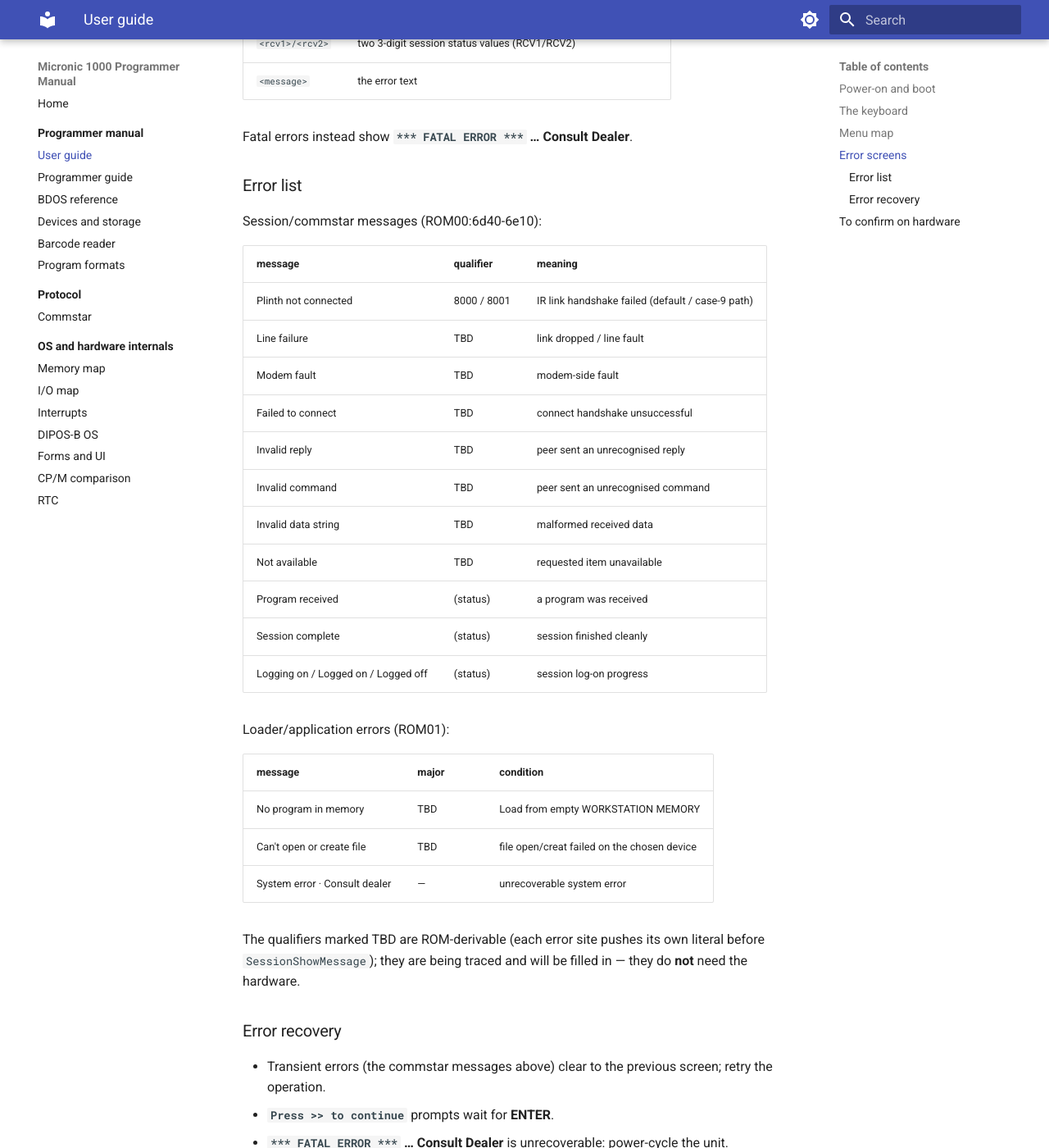
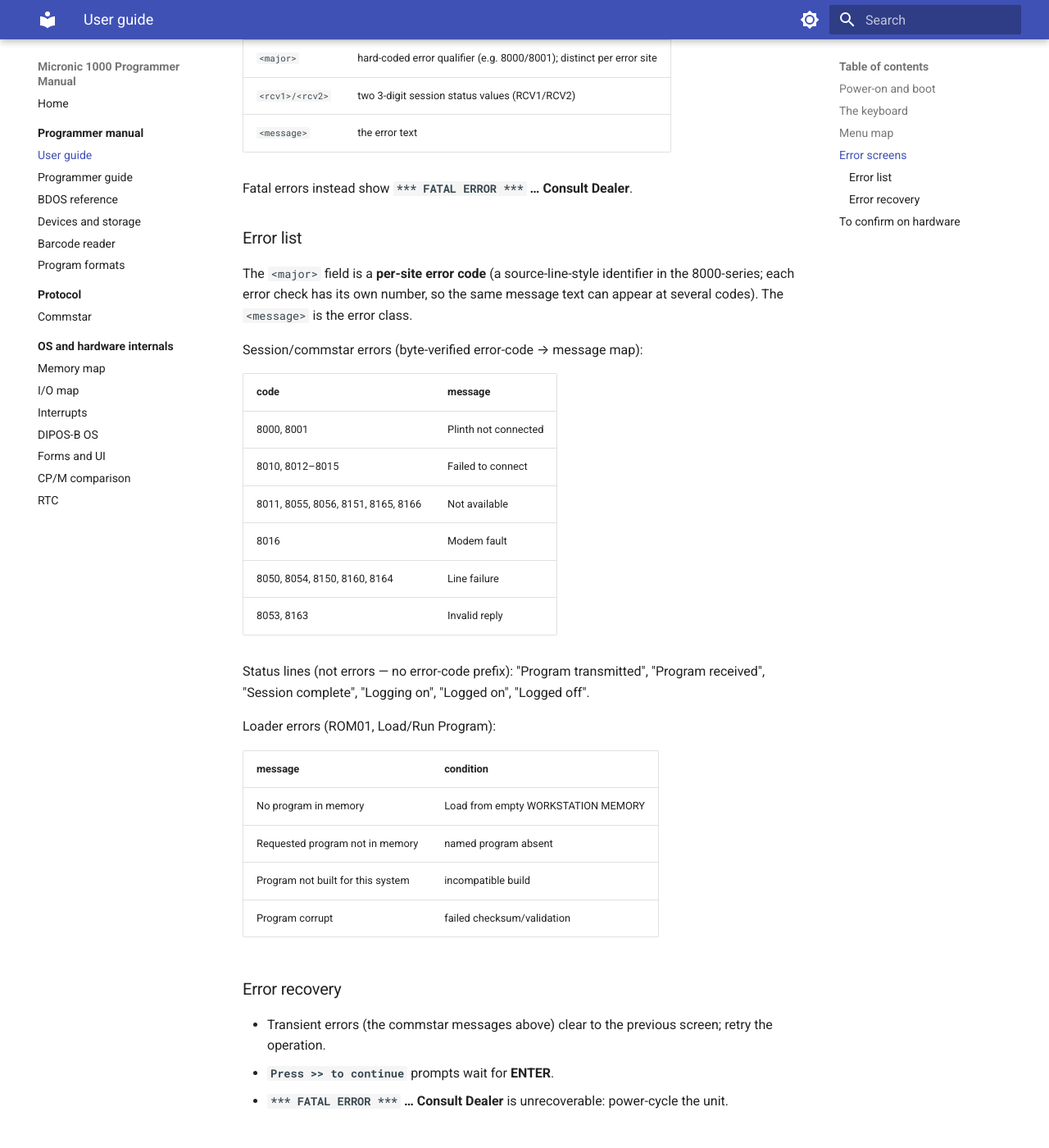
Before and after one commit to philpem/micronic1000, an MkDocs documentation site: the page built from doc/manual/user-guide.md, in a window 1280 px wide and 1400 px high, scrolled down 2643 px. Shown: the whole window at 82% size. Built offline with MkDocs 1.6.1 and Material for MkDocs 9.7.7, drawn with Linux system fonts in a browser that asks for light colours; some of the changed text lies outside the part shown.

Commit message:
decode error codes + self-test screens; complete the user guide
The error-screen <major> is a per-site error code (8000-series): map all
21 sites to their message class. Rename the remaining SessionMsg wrappers;
plate SessionShowMessage with the code map. Add the boot self-test screens
and the loader errors to the user guide.

````diff
--- a/doc/manual/user-guide.md
+++ b/doc/manual/user-guide.md
@@ -6,8 +6,10 @@ in [forms and UI code](../internals/forms-ui.md).
 
 ## Power-on and boot
 
-1. Power on. The unit runs its self test, then shows the banner
-   (`PARCON 1000`, RAM size) and **`Press >> to continue`**.
+1. Power on. The unit runs the self test (`TESTING...`), stepping through
+   the screens **Clock test**, **Powerdown test**, **First Ram Bank**,
+   **Full Ram**, **Contig Ram**, then shows the banner (`PARCON 1000`, RAM
+   size) and **`Press >> to continue`**.
 2. Press **ENTER** to continue.
 3. At the serial-number prompt, key the 8-digit serial number and press
    **ENTER** (after a battery change the number defaults and is re-entered
@@ -71,21 +73,23 @@ last choice.
 
 ```
 Cold boot
- └─ banner + "Press >> to continue"
-     └─ serial-number prompt
-         └─ MAIN MENU
-             ├─ 1  Load/Run Program
-             │     └─ fields: Name (text), From (choice: PLINTH / V24 … )
-             │        └─ From=PLINTH → Log-on information
-             │             └─ Mode (LOCAL LINK) · Linespeed (9600)
-             │                User id · Password · Group id · Telephone number
-             ├─ 2  Set Clock
-             │     └─ fields: Time, Date
-             ├─ 3  Display Status
-             │     └─ System Status · Version · Serial No.
-             │        total RAM · RAMdisk size
-             └─ 4  Diagnostics
-                   └─ Set Debug mode · Status · Device
+ └─ self test: Clock test · Powerdown test · First Ram Bank ·
+    Full Ram · Contig Ram
+     └─ banner + "Press >> to continue"
+         └─ serial-number prompt
+             └─ MAIN MENU
+                 ├─ 1  Load/Run Program
+                 │     └─ fields: Name (text), From (choice: PLINTH / V24 … )
+                 │        └─ From=PLINTH → Log-on information
+                 │             └─ Mode (LOCAL LINK) · Linespeed (9600)
+                 │                User id · Password · Group id · Telephone number
+                 ├─ 2  Set Clock
+                 │     └─ fields: Time, Date
+                 ├─ 3  Display Status
+                 │     └─ System Status · Version · Serial No.
+                 │        Program · total RAM · RAMdisk size
+                 └─ 4  Diagnostics
+                       └─ Set Debug mode · Status · Device
 ```
 
 Menu items are selected by their number (type the digit — digits are the
@@ -113,33 +117,34 @@ Fatal errors instead show **`*** FATAL ERROR ***` … Consult Dealer**.
 
 ### Error list
 
-Session/commstar messages (ROM00:6d40-6e10):
+The `<major>` field is a **per-site error code** (a source-line-style
+identifier in the 8000-series; each error check has its own number, so the
+same message text can appear at several codes). The `<message>` is the
+error class.
 
-| message | qualifier | meaning |
-|---------|-----------|---------|
-| Plinth not connected | 8000 / 8001 | IR link handshake failed (default / case-9 path) |
-| Line failure | TBD | link dropped / line fault |
-| Modem fault | TBD | modem-side fault |
-| Failed to connect | TBD | connect handshake unsuccessful |
-| Invalid reply | TBD | peer sent an unrecognised reply |
-| Invalid command | TBD | peer sent an unrecognised command |
-| Invalid data string | TBD | malformed received data |
-| Not available | TBD | requested item unavailable |
-| Program received | (status) | a program was received |
-| Session complete | (status) | session finished cleanly |
-| Logging on / Logged on / Logged off | (status) | session log-on progress |
+Session/commstar errors (byte-verified error-code → message map):
 
-Loader/application errors (ROM01):
+| code | message |
+|------|---------|
+| 8000, 8001 | Plinth not connected |
+| 8010, 8012–8015 | Failed to connect |
+| 8011, 8055, 8056, 8151, 8165, 8166 | Not available |
+| 8016 | Modem fault |
+| 8050, 8054, 8150, 8160, 8164 | Line failure |
+| 8053, 8163 | Invalid reply |
 
-| message | major | condition |
-|---------|-------|-----------|
-| No program in memory | TBD | Load from empty WORKSTATION MEMORY |
-| Can't open or create file | TBD | file open/creat failed on the chosen device |
-| System error · Consult dealer | — | unrecoverable system error |
+Status lines (not errors — no error-code prefix): "Program transmitted",
+"Program received", "Session complete", "Logging on", "Logged on",
+"Logged off".
 
-The qualifiers marked TBD are ROM-derivable (each error site pushes its own
-literal before `SessionShowMessage`); they are being traced and will be
-filled in — they do **not** need the hardware.
+Loader errors (ROM01, Load/Run Program):
+
+| message | condition |
+|---------|-----------|
+| No program in memory | Load from empty WORKSTATION MEMORY |
+| Requested program not in memory | named program absent |
+| Program not built for this system | incompatible build |
+| Program corrupt | failed checksum/validation |
 
 ### Error recovery
 
@@ -160,4 +165,3 @@ is available:
   `INSRT`, `F1`/`F2`, `STWDL`, `LIGHT`, `TOP`, `BOT`, `/POS`).
 * Whether menu items are selected by number (digits are shifted values) or
   by YES/NO + ENTER.
-* The Diagnostics sub-menu contents and self-test screens.
````
Also changed, not shown: doc/research/TASKS.md (+18 -0 lines).
